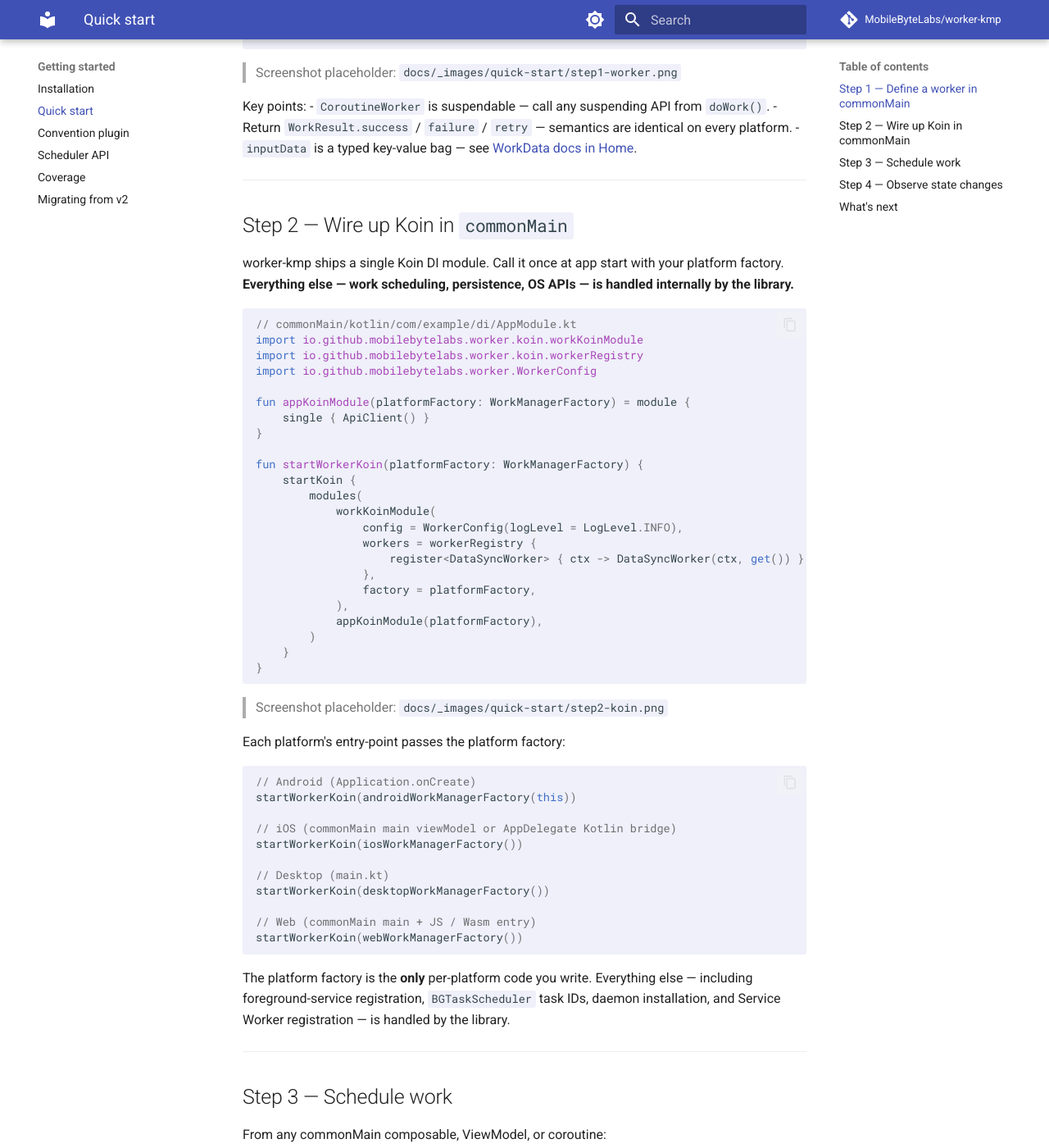
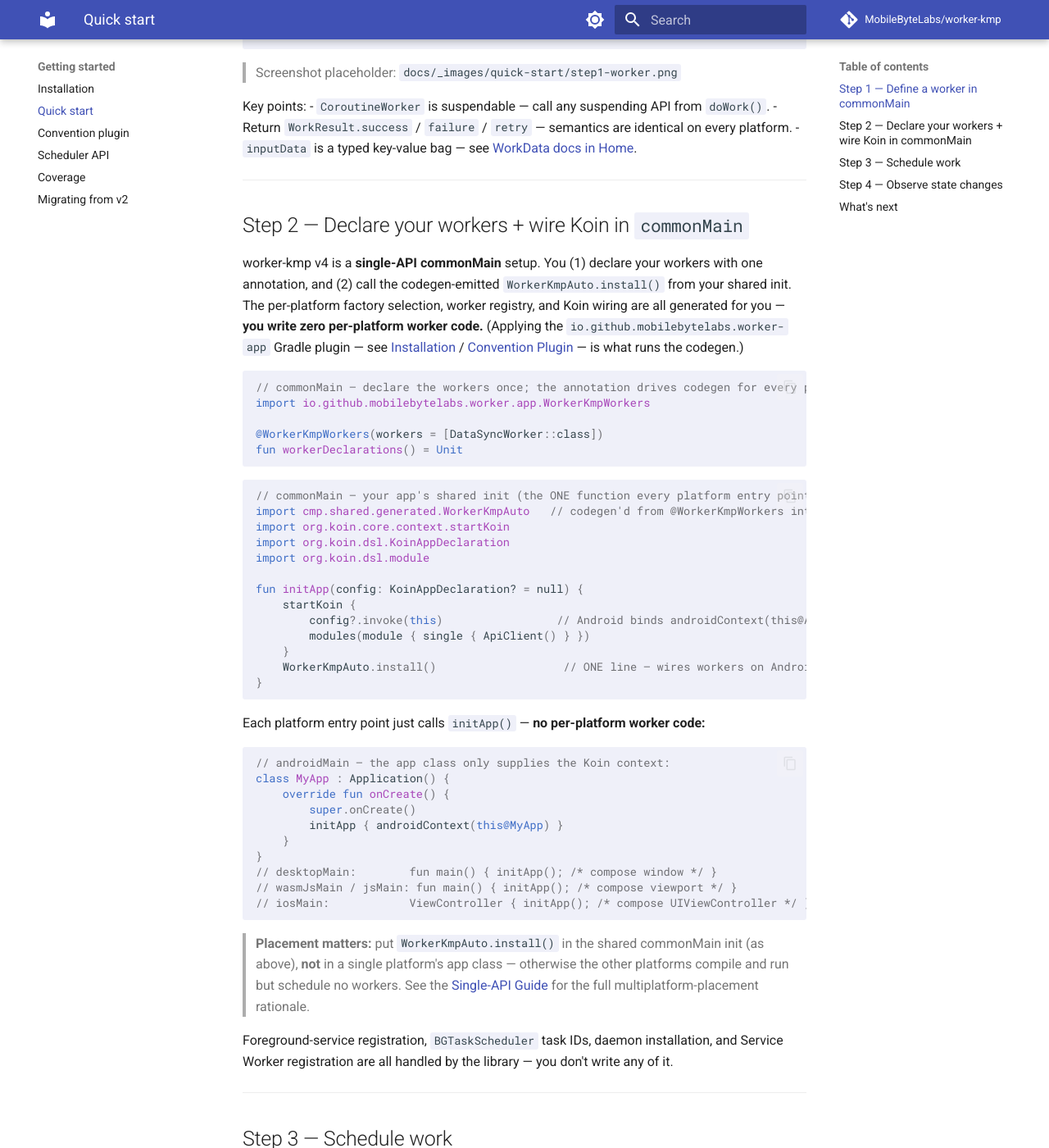
Before and after one commit to MobileByteLabs/worker-kmp, an MkDocs documentation site: the page built from docs/getting-started/quick-start.md, in a window 1280 px wide and 1400 px high, scrolled down 959 px. Shown: the whole window at 82% size. Built offline with MkDocs 1.6.1 and Material for MkDocs 9.7.7, drawn with Linux system fonts in a browser that asks for light colours; comment, search, counter and statistics services are not loaded.

Commit message:
docs: migrate quick-start + platform-support pages to v4 single-API
Replace the deprecated v3.1.x workKoinModule(config, workers, factory) +
per-platform startWorkerKoin(factory) with the v4 single-API: @WorkerKmpWorkers
declaration + WorkerKmpAuto.install() from commonMain initApp(). workKoinModule
is a @Deprecated(level=ERROR) tombstone returning Nothing, so the old examples
did not compile on v4. Platform pages now show only the platform-specific
entry-point calling initApp() + platform WorkerConfig via a Koin binding.

````diff
--- a/docs/getting-started/quick-start.md
+++ b/docs/getting-started/quick-start.md
@@ -49,55 +49,61 @@ Key points:
 
 ---
 
-## Step 2 — Wire up Koin in `commonMain`
+## Step 2 — Declare your workers + wire Koin in `commonMain`
 
-worker-kmp ships a single Koin DI module. Call it once at app start with your platform factory. **Everything else — work scheduling, persistence, OS APIs — is handled internally by the library.**
+worker-kmp v4 is a **single-API commonMain** setup. You (1) declare your workers with one
+annotation, and (2) call the codegen-emitted `WorkerKmpAuto.install()` from your shared init.
+The per-platform factory selection, worker registry, and Koin wiring are all generated for you —
+**you write zero per-platform worker code.** (Applying the `io.github.mobilebytelabs.worker-app`
+Gradle plugin — see [Installation](installation.md) / [Convention Plugin](convention-plugin.md) —
+is what runs the codegen.)
 
 ```kotlin
-// commonMain/kotlin/com/example/di/AppModule.kt
-import io.github.mobilebytelabs.worker.koin.workKoinModule
-import io.github.mobilebytelabs.worker.koin.workerRegistry
-import io.github.mobilebytelabs.worker.WorkerConfig
+// commonMain — declare the workers once; the annotation drives codegen for every platform.
+import io.github.mobilebytelabs.worker.app.WorkerKmpWorkers
 
-fun appKoinModule(platformFactory: WorkManagerFactory) = module {
-    single { ApiClient() }
-}
+@WorkerKmpWorkers(workers = [DataSyncWorker::class])
+fun workerDeclarations() = Unit
+```
 
-fun startWorkerKoin(platformFactory: WorkManagerFactory) {
+```kotlin
+// commonMain — your app's shared init (the ONE function every platform entry point calls).
+import cmp.shared.generated.WorkerKmpAuto   // codegen'd from @WorkerKmpWorkers into your module
+import org.koin.core.context.startKoin
+import org.koin.dsl.KoinAppDeclaration
+import org.koin.dsl.module
+
+fun initApp(config: KoinAppDeclaration? = null) {
     startKoin {
-        modules(
-            workKoinModule(
-                config = WorkerConfig(logLevel = LogLevel.INFO),
-                workers = workerRegistry {
-                    register<DataSyncWorker> { ctx -> DataSyncWorker(ctx, get()) }
-                },
-                factory = platformFactory,
-            ),
-            appKoinModule(platformFactory),
-        )
+        config?.invoke(this)                 // Android binds androidContext(this@App) here
+        modules(module { single { ApiClient() } })
     }
+    WorkerKmpAuto.install()                   // ONE line — wires workers on Android/iOS/Desktop/Web
 }
 ```
 
-> Screenshot placeholder: `docs/_images/quick-start/step2-koin.png`
-
-Each platform's entry-point passes the platform factory:
+Each platform entry point just calls `initApp()` — **no per-platform worker code:**
 
 ```kotlin
-// Android (Application.onCreate)
-startWorkerKoin(androidWorkManagerFactory(this))
-
-// iOS (commonMain main viewModel or AppDelegate Kotlin bridge)
-startWorkerKoin(iosWorkManagerFactory())
-
-// Desktop (main.kt)
-startWorkerKoin(desktopWorkManagerFactory())
-
-// Web (commonMain main + JS / Wasm entry)
-startWorkerKoin(webWorkManagerFactory())
+// androidMain — the app class only supplies the Koin context:
+class MyApp : Application() {
+    override fun onCreate() {
+        super.onCreate()
+        initApp { androidContext(this@MyApp) }
+    }
+}
+// desktopMain:        fun main() { initApp(); /* compose window */ }
+// wasmJsMain / jsMain: fun main() { initApp(); /* compose viewport */ }
+// iosMain:            ViewController { initApp(); /* compose UIViewController */ }
 ```
 
-The platform factory is the **only** per-platform code you write. Everything else — including foreground-service registration, `BGTaskScheduler` task IDs, daemon installation, and Service Worker registration — is handled by the library.
+> **Placement matters:** put `WorkerKmpAuto.install()` in the shared commonMain init (as above),
+> **not** in a single platform's app class — otherwise the other platforms compile and run but
+> schedule no workers. See the [Single-API Guide](../wiki/single-api-guide.md) for the full
+> multiplatform-placement rationale.
+
+Foreground-service registration, `BGTaskScheduler` task IDs, daemon installation, and Service
+Worker registration are all handled by the library — you don't write any of it.
 
 ---
 
````
Also changed, not shown: docs/platform-support/android.md (+11 -14 lines), docs/platform-support/desktop.md (+22 -16 lines), docs/platform-support/ios.md (+28 -20 lines), docs/platform-support/web.md (+24 -18 lines).
